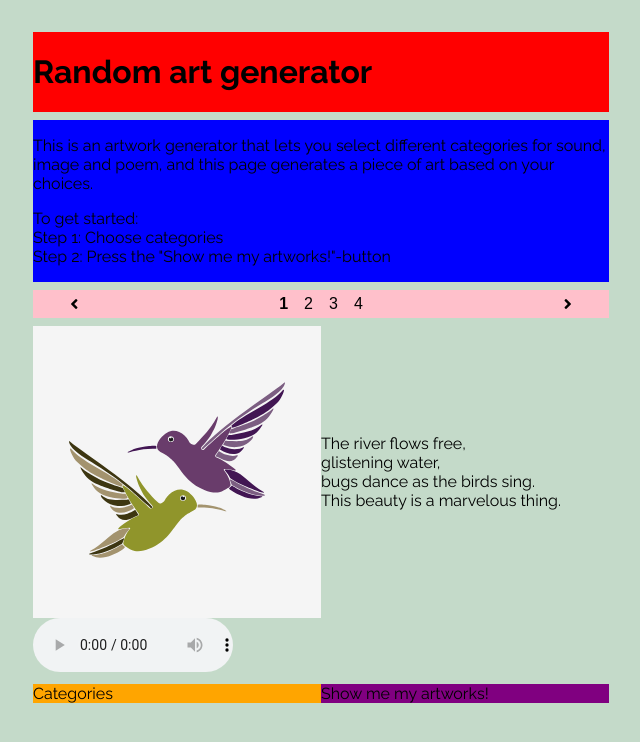
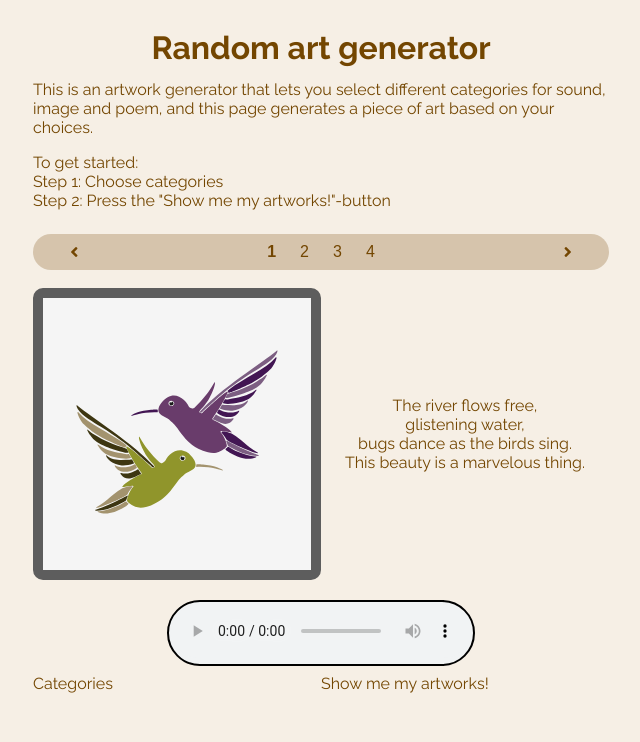
Before and after one commit to cherrybeans/it2810-art-exhibition, a React (Create React App) app: page / in a window 1280 px wide. Shown: the top 742 px of the page, without its empty margins (319-959 px from the left). Built offline with nearby package versions, Linux system fonts and the light colour scheme.

Commit message:
#19 Styled background and fonts

```diff
--- a/src/App.css
+++ b/src/App.css
@@ -3,14 +3,15 @@
 }
 
 body {
-  background-color: #c4dac9;
+  background-color: #f6efe5;
+  color: #734601;
   font-family: "Raleway", sans-serif;
 }
 
 /* Page wrapper*/
 .App-wrapper {
   width: 100vw;
-  padding: 2em;
+  padding: 0.5em 2em;
   margin: auto;
 
   display: grid;
@@ -30,7 +31,7 @@ body {
   .App-wrapper {
     display: grid;
     max-width: 50%;
-    grid-template-rows: 5em;
+    grid-template-rows: 3em;
     grid-template-columns: 50% 50%;
     grid-template-areas:
       "header header"
@@ -45,31 +46,29 @@ body {
 .App-header {
   grid-area: header;
   width: 100%;
-  background-color: red;
+  display: flex;
+  justify-content: center;
 }
 
 .App-intro {
   grid-area: intro;
   width: 100%;
-  background-color: blue;
 }
 
 .App-categories {
   grid-area: categories;
   width: 100%;
-  background-color: orange;
 }
 
 .App-show-button {
   grid-area: showbutton;
   width: 100%;
-  background-color: purple;
 }
 
 .App-tabs {
   grid-area: tabs;
   width: 100%;
-  background-color: pink;
+  margin-bottom: 10px;
 }
 
 .App-art {
@@ -77,6 +76,7 @@ body {
   width: 100%;
   display: flex;
   flex-wrap: wrap;
+  justify-content: center;
 }
 
 /* Content */
@@ -87,6 +87,8 @@ body {
   width: 100%;
   flex-basis: 100%;
   background-color: whitesmoke;
+  border: 10px solid #5d5d5d;
+  border-radius: 10px;
 }
 
 .App-artwork-poem {
@@ -96,7 +98,16 @@ body {
   width: 100%;
   flex-basis: 100%;
   display: flex;
-  align-items: center;
+  text-align: center;
+  justify-content: center;
+}
+
+.App-artwork-music {
+  margin-top: 20px;
+  border: 2px  #000000 solid;
+  border-radius: 40px;
+  background-color: #f1f3f4;
+  padding: 2px;
 }
 
 .App-artwork-poem > pre {
--- a/src/App.js
+++ b/src/App.js
@@ -264,7 +264,7 @@ class App extends Component {
             <pre>{poem[choices.poem][artworks[currentTab].poem]}</pre>
           </div>
           <div className="App-artwork-music">
-          <PlayButton src={sound[choices.sound][artworks[currentTab].sound]} />
+            <PlayButton src={sound[choices.sound][artworks[currentTab].sound]} />
           </div>
         </div>
       </div>
--- a/src/components/playButton/PlayButton.css
+++ b/src/components/playButton/PlayButton.css
@@ -1,3 +1,9 @@
 .PlayButton-audio {
   width: 200px;
 }
+
+@media only screen and (min-width: 500px) {
+    .PlayButton-audio {
+        width: 300px;
+    }
+  }
--- a/src/components/tabBar/TabBar.css
+++ b/src/components/tabBar/TabBar.css
@@ -1,6 +1,8 @@
 .tab-bar-container {
     display: flex;
     flex-direction: row;
+    background-color: #73460140;
+    border-radius: 20px;
 }
 
 .arrow-container {
@@ -21,6 +23,9 @@
     border: none;
     font-size: 16px;
     margin: 4px 2px;
+    color: #734601;
+    padding: 5px 10px;;
+
 }
 
 button:focus {
```
